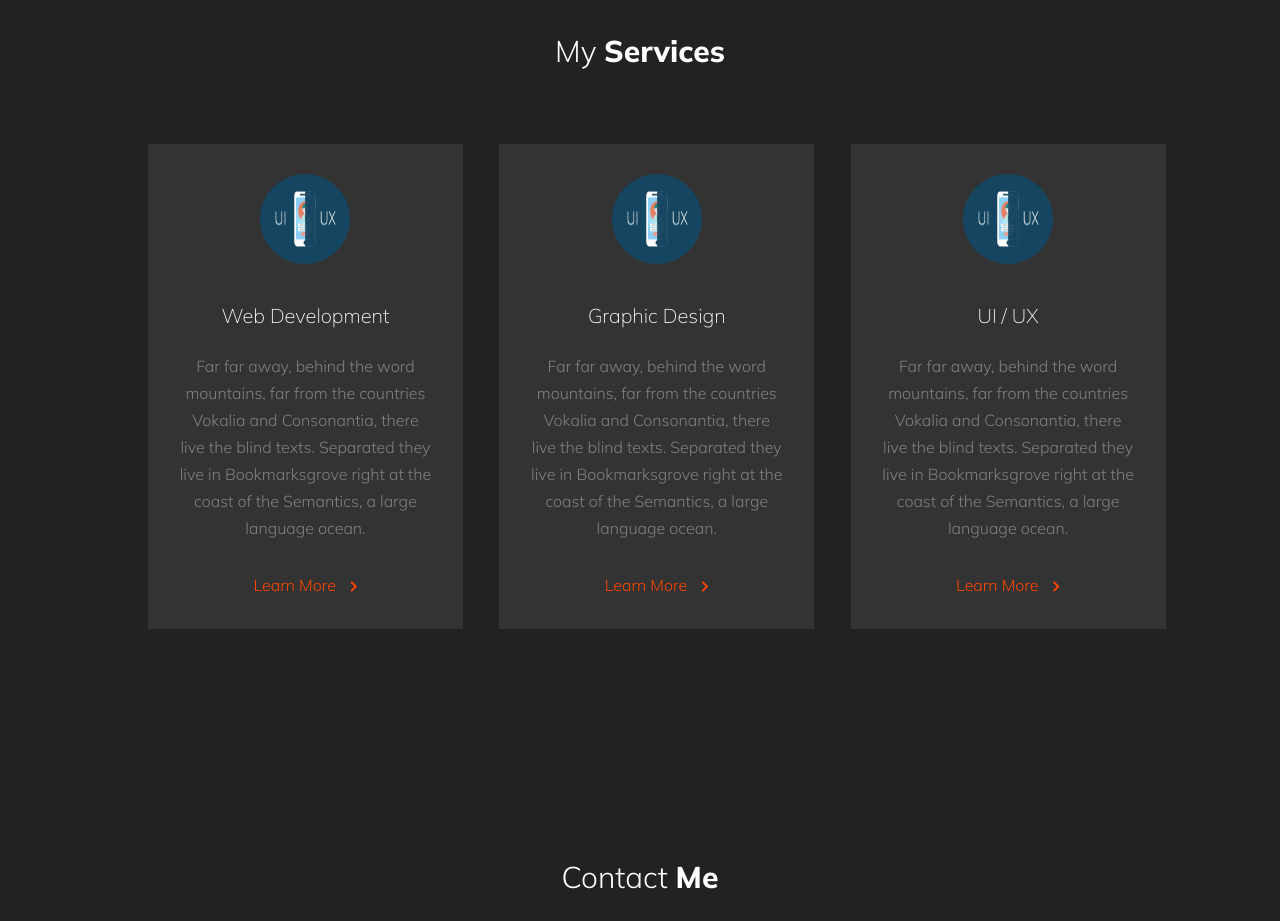
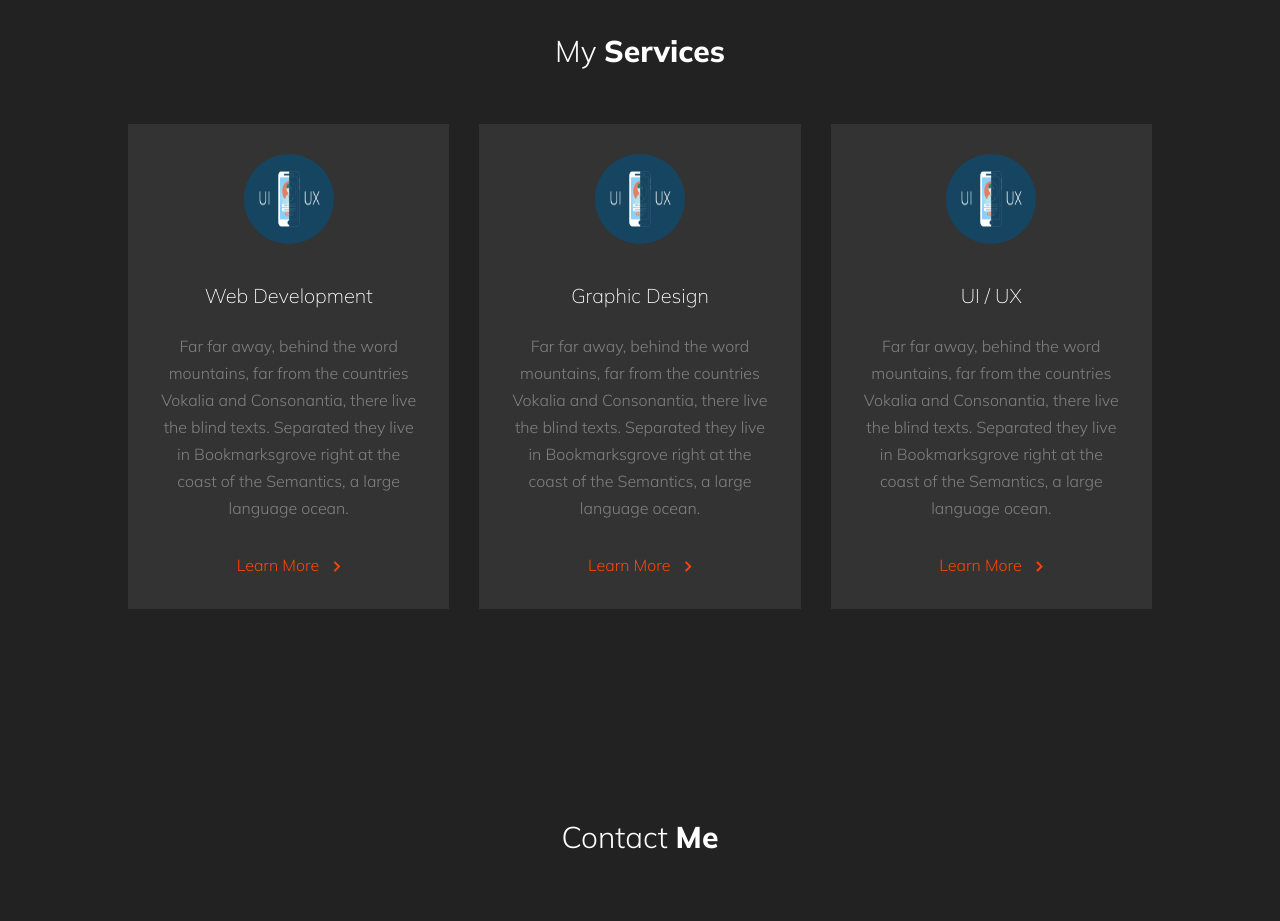
Before and after one commit to Suray54/Rezume, a React (Create React App) app: page / in a window 1280 px wide. Shown: the part 3400-4321 px from the top of the page. Built offline with nearby package versions, Linux system fonts and the light colour scheme.

Commit message:
col services

```diff
--- a/src/components/section-six/section-six.styles.scss
+++ b/src/components/section-six/section-six.styles.scss
@@ -23,18 +23,17 @@ $primary-color: orangered;
     padding: 30px 0;
   }
   .service {
-    margin: auto;
+    margin-top: 10px 0;
     background-color: $color-grey-light;
     padding: 30px;
     display: flex;
     flex-direction: column;
-    width: 98%;
     align-items: center;
     text-align: center;
     @media only screen and (max-width: 650px) {
       margin-top: 20px;
     }
-    margin: 20px;
+
     &__img {
       width: 90px;
       height: 90px;
```
